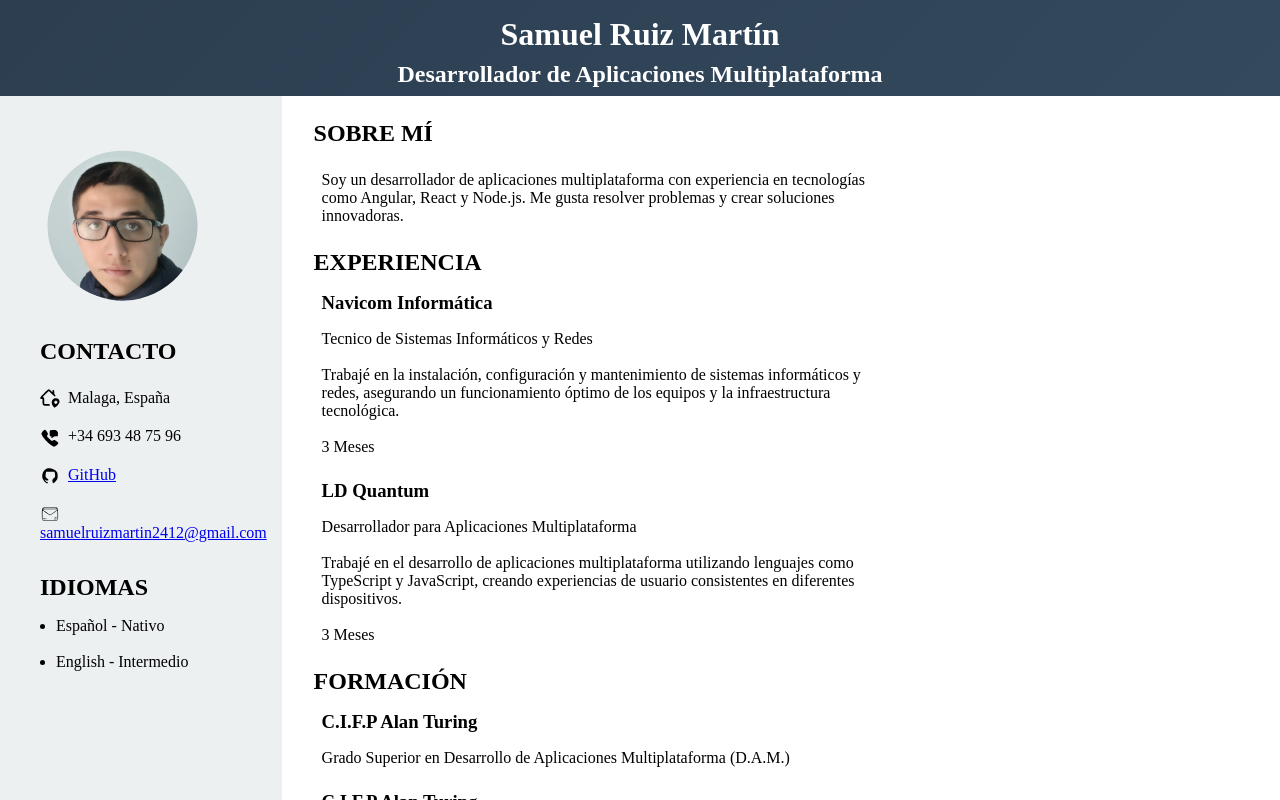
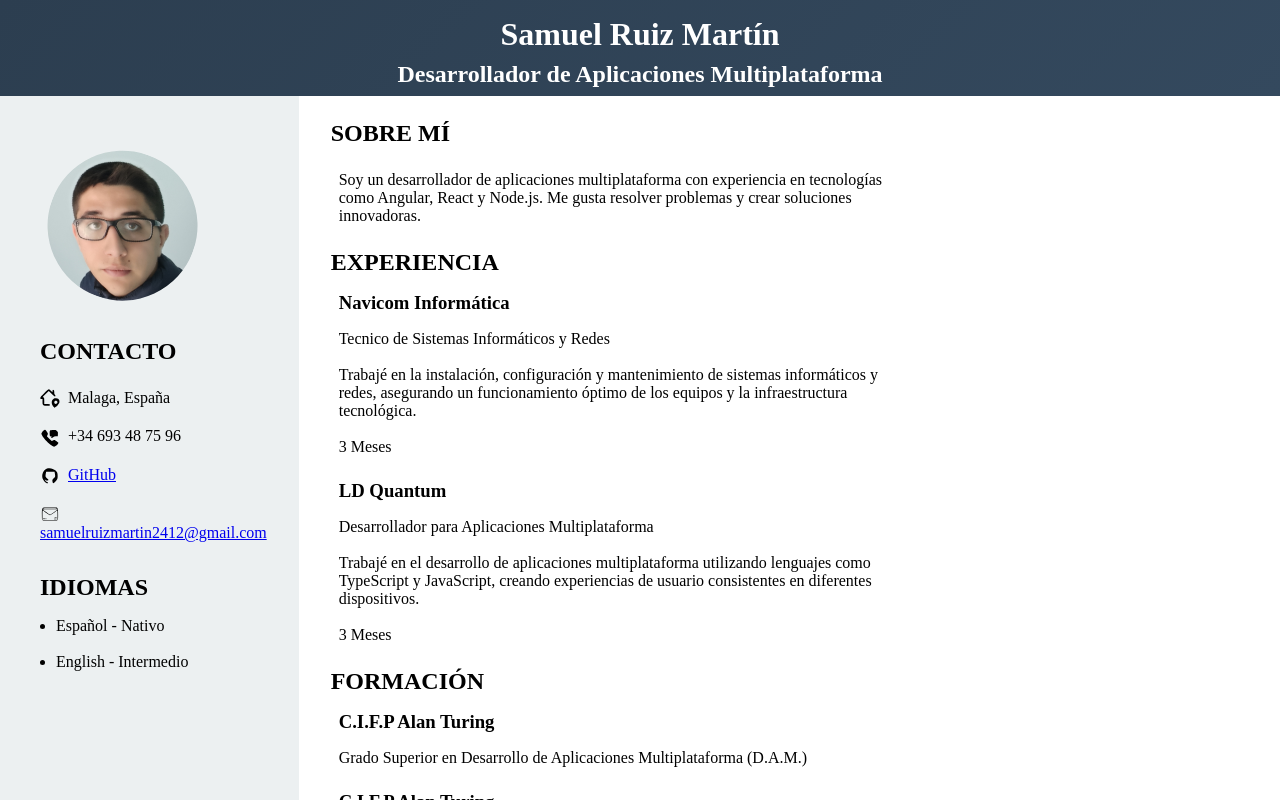
Before and after one commit to TheYinYan/Mi-CV-profesional-con-Angular, an Angular app: page / in a window 1280 px wide. Shown: the top 800 px of the page. Built offline with nearby package versions, Linux system fonts and the light colour scheme.

Commit message:
Act aside css

```diff
--- a/src/app/componentes/mainlayout/aside/aside.component.css
+++ b/src/app/componentes/mainlayout/aside/aside.component.css
@@ -2,7 +2,7 @@
   display: flex;
   flex-direction: row;
   padding: 2rem;
-  width: 22%;
+  width: 26%;
   background: #ecf0f1;
 }
 
```
